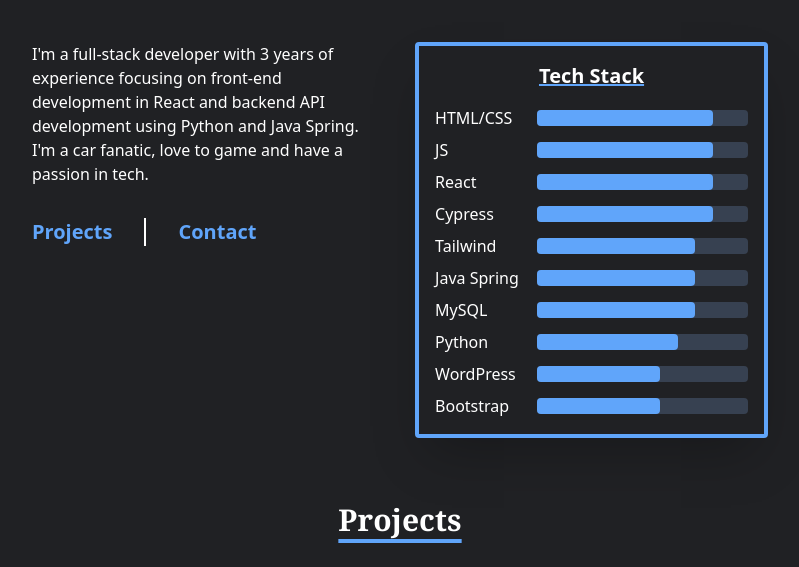
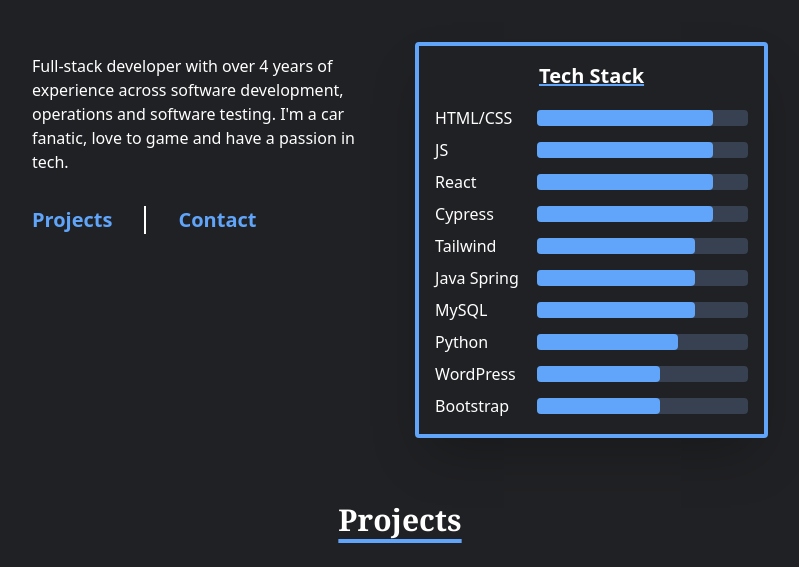
Before and after one commit to alamjay/portfolio, a website: page index.html in a window 1280 px wide. Shown: the part 224-791 px from the top of the page, without its empty margins (240-1039 px from the left). Drawn offline with Linux system fonts and the light colour scheme.

Commit message:
Updated the summary

```diff
--- a/index.html
+++ b/index.html
@@ -28,7 +28,7 @@
         <div class="sm:flex items-center gap-x-8">
           <div class="animate-fadeIn flex flex-col gap-y-8 sm:w-1/2 sm:pb-48">
             <p>
-              I'm a full-stack developer with 3 years of experience focusing on front-end development in React and backend API development using Python and Java Spring.
+              Full-stack developer with over 4 years of experience across software development, operations and software testing.
               I'm a car fanatic, love to game and have a passion in tech.
             </p>
             <div class="flex w-full justify-center sm:justify-start">
```
